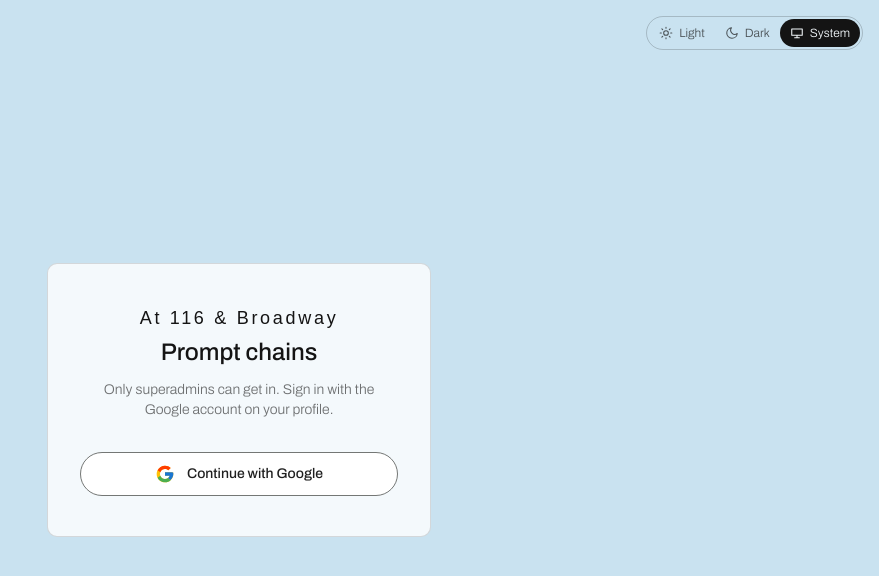
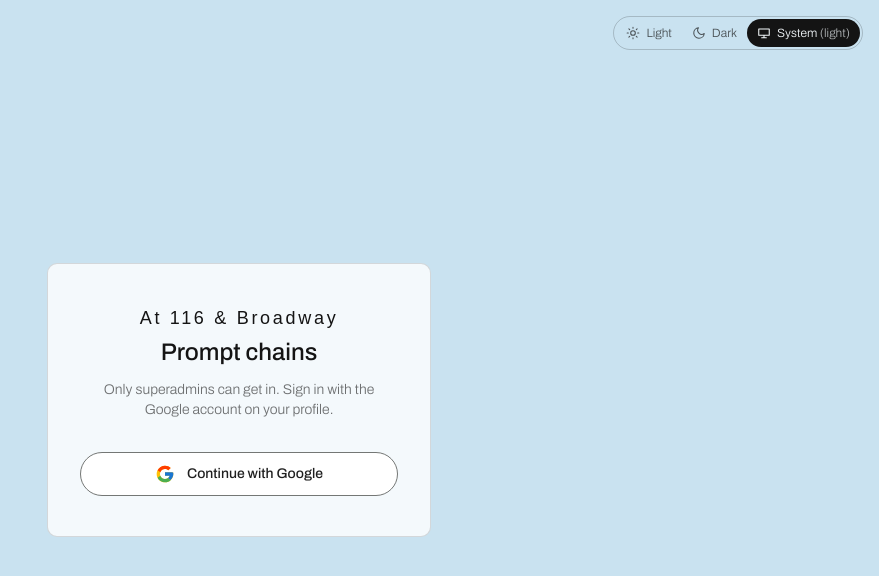
Before and after one commit to ishika100603/humorproject-prompt-chains, a Next.js app: page /login in a window 1280 px wide. Shown: the top 576 px of the page, without its empty margins (401-1280 px from the left). Built offline with nearby package versions, Linux system fonts and the light colour scheme; no server answers; a web font is replaced by a local one.

Commit message:
Theme picker: System shows whether it is following light or dark
Co-Authored-By: Claude Opus 5.5 <noreply@anthropic.com>
Claude-Session: https://claude.ai/code/session_01FDiD2No18ZvxSDVT6MzMte

```diff
--- a/app/_ui/theme-toggle.tsx
+++ b/app/_ui/theme-toggle.tsx
@@ -12,10 +12,13 @@ const OPTIONS: [Theme, string, string][] = [
 function apply(theme: Theme) {
   const dark = theme === "dark" || (theme === "system" && matchMedia("(prefers-color-scheme: dark)").matches);
   document.documentElement.classList.toggle("dark", dark);
+  return dark;
 }
 
 export default function ThemeToggle() {
   const [theme, setTheme] = useState<Theme>("system");
+  // What "System" is following right now, so it never looks like it does nothing
+  const [osDark, setOsDark] = useState(false);
 
   useEffect(() => {
     let saved: Theme = "system";
@@ -28,9 +31,12 @@ export default function ThemeToggle() {
   // In system mode, follow the OS when it switches
   useEffect(() => {
     apply(theme);
-    if (theme !== "system") return;
     const mq = matchMedia("(prefers-color-scheme: dark)");
-    const on = () => apply("system");
+    setOsDark(mq.matches);
+    const on = () => {
+      setOsDark(mq.matches);
+      if (theme === "system") apply("system");
+    };
     mq.addEventListener("change", on);
     return () => mq.removeEventListener("change", on);
   }, [theme]);
@@ -49,14 +55,17 @@ export default function ThemeToggle() {
           key={value}
           role="radio"
           aria-checked={theme === value}
-          title={label}
+          title={value === "system" ? `Follow your computer's setting (now ${osDark ? "dark" : "light"})` : label}
           onClick={() => pick(value)}
           className={`flex h-7 items-center gap-1.5 rounded-full px-2.5 text-xs ${theme === value ? "bg-ink text-face" : "text-ink/70 hover:text-ink"}`}
         >
           <svg viewBox="0 0 24 24" className="h-3.5 w-3.5" fill="none" stroke="currentColor" strokeWidth="1.8" strokeLinecap="round" strokeLinejoin="round" aria-hidden="true">
             <path d={d} />
           </svg>
-          <span className="hidden sm:inline">{label}</span>
+          <span className="hidden sm:inline">
+            {label}
+            {value === "system" && <span className="opacity-70"> ({osDark ? "dark" : "light"})</span>}
+          </span>
         </button>
       ))}
     </div>
```
